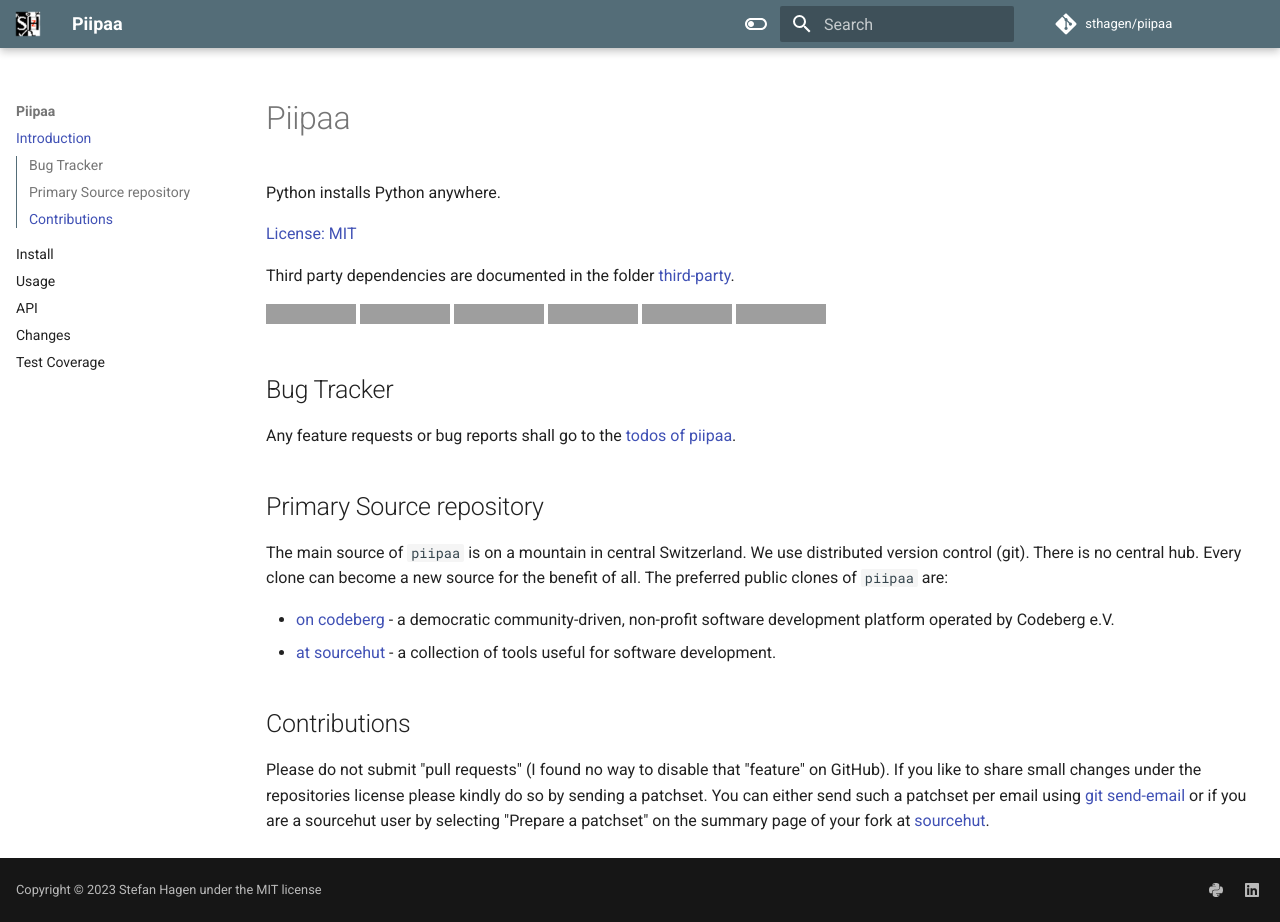
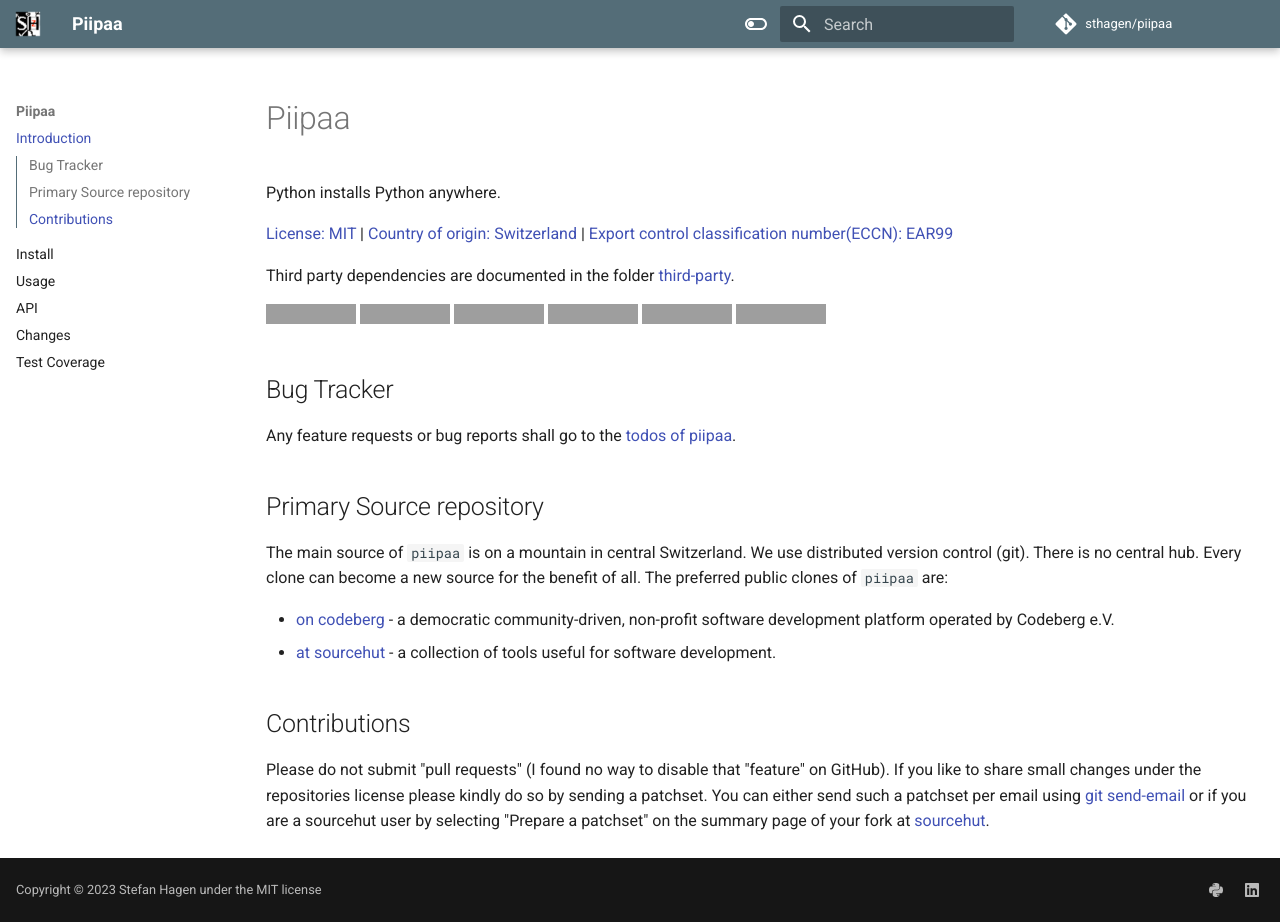
Before and after one commit to sthagen/piipaa, an MkDocs documentation site: the page built from docs/index.md, in a window 1280 px wide and 922 px high, cut to the strip 0-922 px from the top of the window. Built offline with MkDocs 1.6.1 and Material for MkDocs 9.7.7, drawn with Linux system fonts in a browser that asks for light colours; grey boxes are pictures that could not be loaded.

Commit message:
Amended landing page of docs with eccn and coo

```diff
--- a/docs/index.md
+++ b/docs/index.md
@@ -2,7 +2,9 @@
 
 Python installs Python anywhere.
 
-[License: MIT](https://git.sr.ht/~sthagen/piipaa/tree/default/item/LICENSE)
+[License: MIT](https://git.sr.ht/~sthagen/piipaa/tree/default/item/LICENSE) |
+[Country of origin: Switzerland](https://git.sr.ht/~sthagen/piipaa/tree/default/item/COUNTRY-OF-ORIGIN) |
+[Export control classification number(ECCN): EAR99](https://git.sr.ht/~sthagen/piipaa/tree/default/item/EXPORT-CONTROL-CLASSIFICATION-NUMBER)
 
 Third party dependencies are documented in the folder [third-party](third-party/README.md).
 
```
